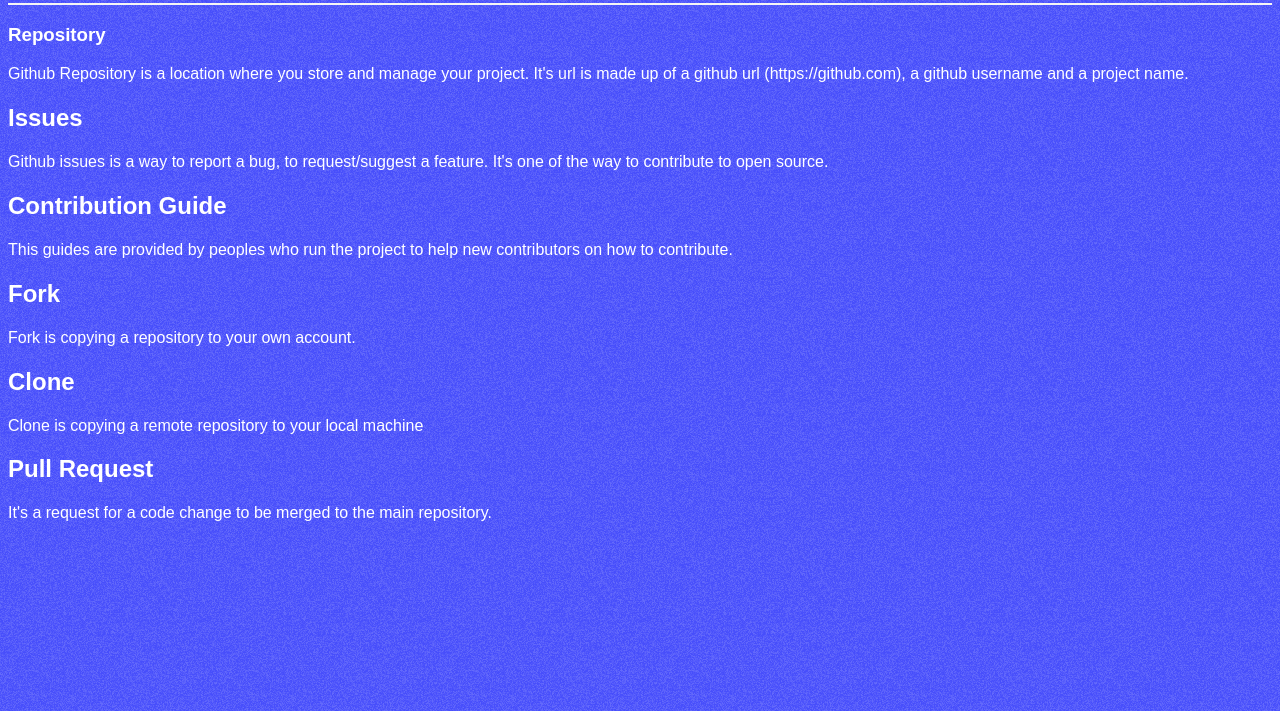
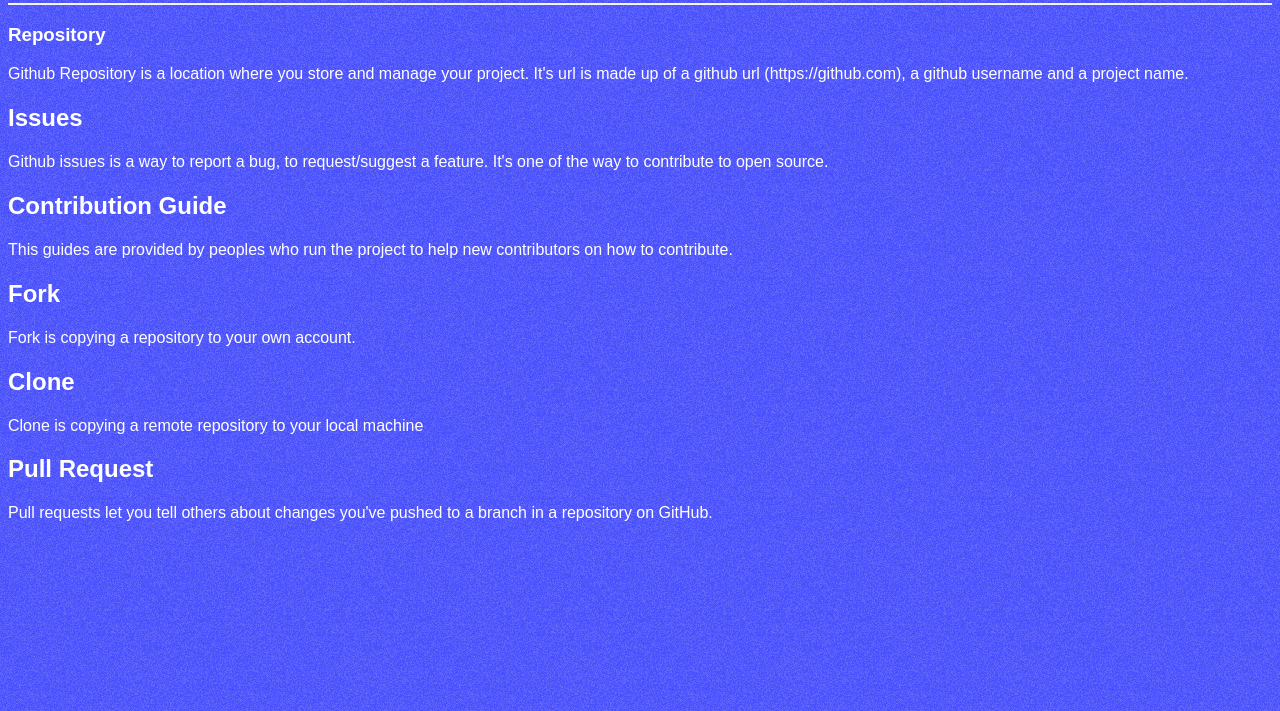
Before and after one commit to Bekacru/getting-involved-in-open-source, a plain HTML site: page src/github.html in a window 1280 px wide. Shown: the part 89-800 px from the top of the page. Drawn offline with Linux system fonts and the light colour scheme; a web font is replaced by a local one.

Commit message:
feat: pr imporved

```diff
--- a/src/github.html
+++ b/src/github.html
@@ -32,6 +32,9 @@
     <h2>Clone</h2>
     <p>Clone is copying a remote repository to your local machine</p>
     <h2>Pull Request</h2>
-    <p>It's a request for a code change to be merged to the main repository.</p>
+    <p>
+      Pull requests let you tell others about changes you've pushed to a branch
+      in a repository on GitHub.
+    </p>
   </body>
 </html>
```
